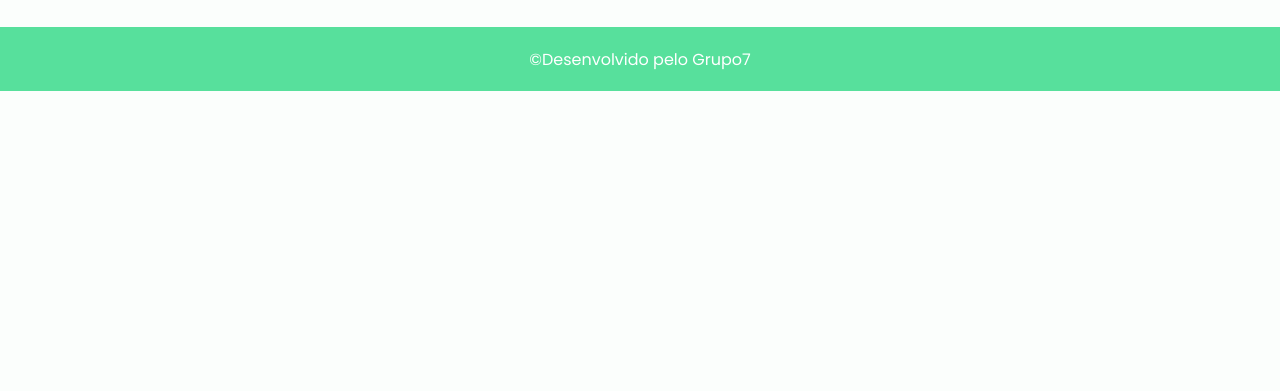
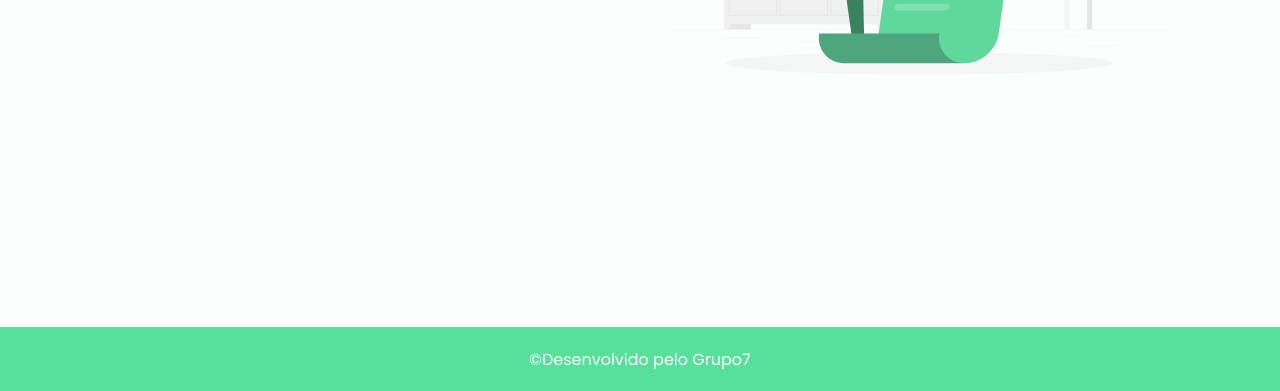
Before and after one commit to ThiagoFuhrmann/grupo7-mini-hackaton, a plain HTML site: page vagas/index.html in a window 1280 px wide. Shown: the part 583-974 px from the top of the page. Before the commit the page ends 800 px from the top, so only its background shows below. Drawn offline with Linux system fonts and the light colour scheme; no server answers.

Commit message:
Centralizando Divs

```diff
--- a/src/css/style.css
+++ b/src/css/style.css
@@ -305,10 +305,15 @@ img {
 }
 
 /*Página vagas*/
+#vagas .row{
+  height: 100vh;
+}
 .vagas{
   display: flex;
+  justify-content: center;
   flex-wrap: wrap;
   margin-bottom: 30px;
+
 }
 .vagas-box{
   margin: 15px;
--- a/vagas/index.html
+++ b/vagas/index.html
@@ -43,7 +43,7 @@
 
 
 
-    <section>
+    <section id="vagas">
         <div class="container">
 
             <div class="row line-hero">
```
